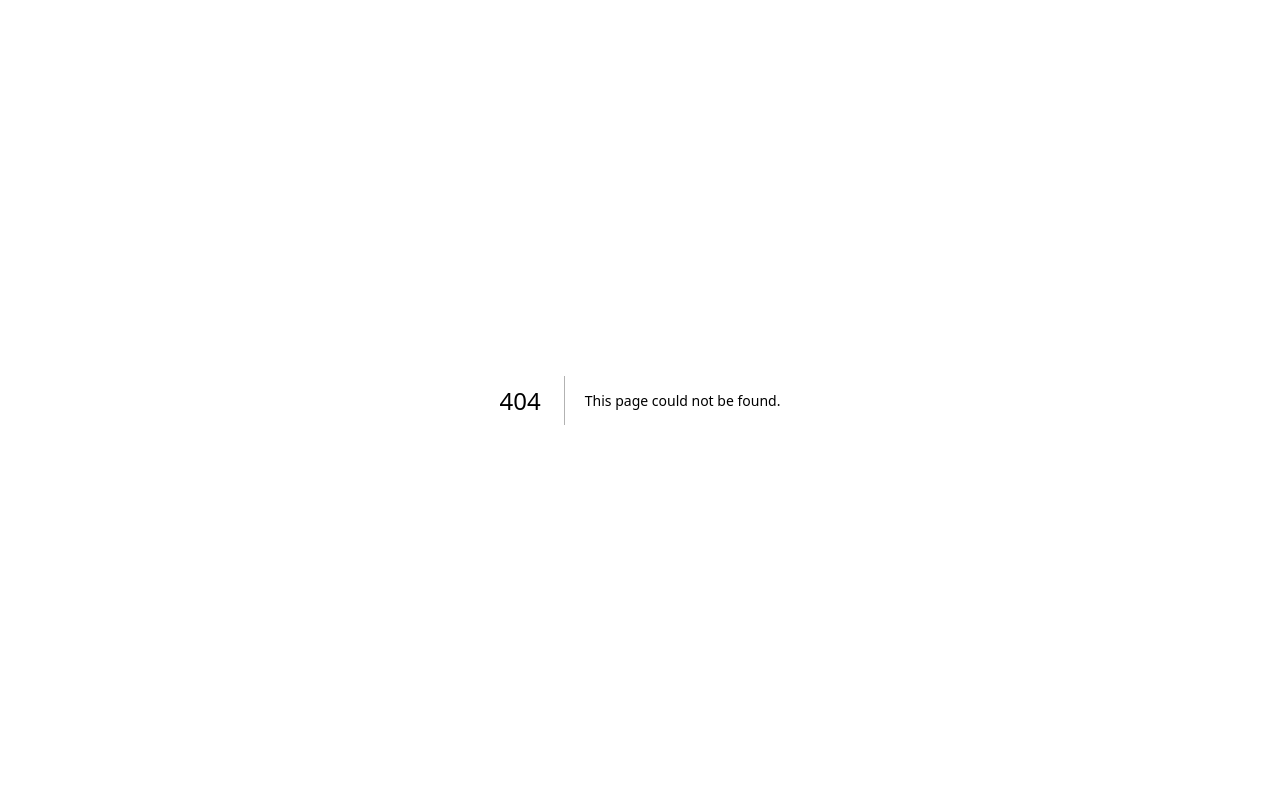
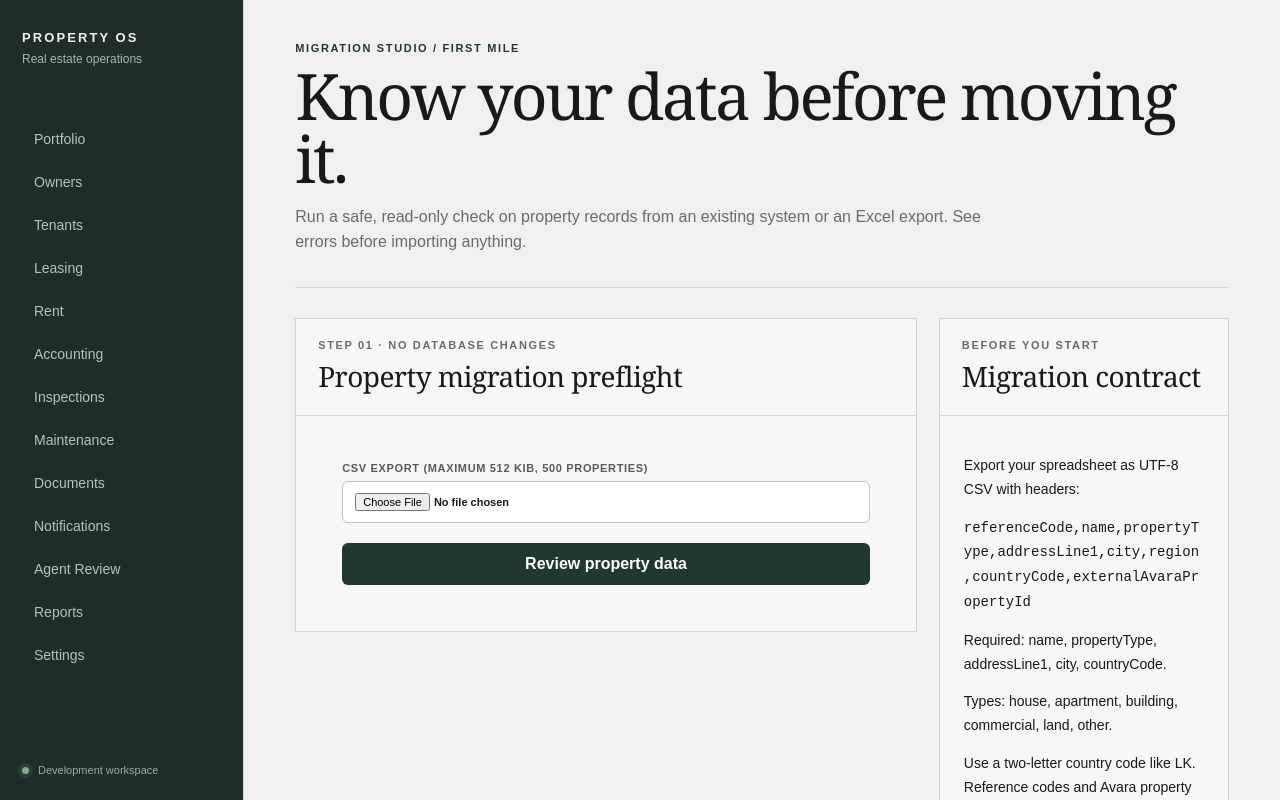
Before and after one commit to RealEstateSassApplication/property-management-OS, a Next.js app in the folder apps/web/: page /onboarding in a window 1280 px wide. Before the commit this address had no page. Shown: the top 800 px of the page. Built offline with nearby package versions, Linux system fonts and the light colour scheme.

Commit message:
feat(onboarding): add safe portfolio migration preflight workspace

```diff
--- /dev/null
+++ b/apps/web/app/onboarding/page.tsx
@@ -0,0 +1,100 @@
+"use client";
+
+import { useActionState } from "react";
+import { AppShell } from "../components/app-shell";
+import { previewPropertyCSV, type PreflightState } from "./actions";
+
+const initialState: PreflightState = { status: "idle", message: "" };
+
+export default function OnboardingPage() {
+  const [state, action, pending] = useActionState(previewPropertyCSV, initialState);
+  const report = state.report;
+
+  return (
+    <AppShell section="Onboarding">
+      <header className="workspaceHeader">
+        <div>
+          <p className="eyebrow">MIGRATION STUDIO / FIRST MILE</p>
+          <h1 className="pageTitle">Know your data before moving it.</h1>
+          <p className="pageIntro">Run a safe, read-only check on property records from an existing system or an Excel export. See errors before importing anything.</p>
+        </div>
+      </header>
+
+      <section className="contentGrid">
+        <article className="panel panelWide">
+          <header className="panelHeader">
+            <div><p className="panelKicker">STEP 01 · NO DATABASE CHANGES</p><h2>Property migration preflight</h2></div>
+          </header>
+          <div style={{ padding: 24 }}>
+            <form action={action} className="stackedForm">
+              <label htmlFor="portfolioCsv">
+                CSV export (maximum 512 KiB, 500 properties)
+                <input id="portfolioCsv" name="file" type="file" accept=".csv,text/csv" required />
+              </label>
+              <button className="primaryButton" type="submit" disabled={pending}>{pending ? "Checking file..." : "Review property data"}</button>
+            </form>
+            {state.message ? (
+              <div className="noticePanel" role={state.status === "error" ? "alert" : "status"}>
+                <strong>{state.status === "error" ? "Preflight could not run" : "Preflight result"}</strong>
+                <p>{state.message}</p>
+              </div>
+            ) : null}
+          </div>
+          {report ? (
+            <div style={{ padding: "0 24px 24px" }}>
+              <div className="metricStrip" aria-label="CSV readiness statistics">
+                <div><strong>{report.totalRows}</strong><span>Rows checked</span></div>
+                <div><strong>{report.readyRows}</strong><span>Valid rows</span></div>
+                <div><strong>{report.invalidRows}</strong><span>Need correction</span></div>
+              </div>
+              <h3 style={{ marginTop: 28 }}>Sample of validated rows</h3>
+              <div className="dataTableWrap">
+                <table className="dataTable">
+                  <thead><tr><th>Row</th><th>Property</th><th>Reference</th><th>Type</th><th>City</th><th>Country</th></tr></thead>
+                  <tbody>
+                    {report.previewRows.map((item) => (
+                      <tr key={item.row}>
+                        <td>{item.row}</td><td>{item.name}</td><td>{item.referenceCode || "—"}</td>
+                        <td>{item.propertyType}</td><td>{item.city}</td><td>{item.countryCode}</td>
+                      </tr>
+                    ))}
+                  </tbody>
+                </table>
+              </div>
+              {report.previewRows.length === 0 ? <p>No valid rows available to preview.</p> : null}
+              {report.issues.length ? (
+                <>
+                  <h3 style={{ marginTop: 28 }}>Corrections needed ({report.issues.length})</h3>
+                  <div className="dataTableWrap">
+                    <table className="dataTable">
+                      <thead><tr><th>Row</th><th>Field</th><th>Issue</th></tr></thead>
+                      <tbody>{report.issues.slice(0, 30).map((issue, index) => (
+                        <tr key={`${issue.row}-${issue.code}-${index}`}>
+                          <td>{issue.row}</td><td>{issue.field || "CSV"}</td><td>{issue.message}</td>
+                        </tr>
+                      ))}</tbody>
+                    </table>
+                  </div>
+                  {report.issues.length > 30 ? <p>Showing the first 30 issues. Fix these and run preflight again.</p> : null}
+                </>
+              ) : null}
+            </div>
+          ) : null}
+        </article>
+
+        <aside className="panel">
+          <header className="panelHeader"><div><p className="panelKicker">BEFORE YOU START</p><h2>Migration contract</h2></div></header>
+          <div style={{ padding: 24, lineHeight: 1.7, fontSize: 14 }}>
+            <p>Export your spreadsheet as UTF-8 CSV with headers:</p>
+            <code style={{ overflowWrap: "anywhere" }}>referenceCode,name,propertyType,addressLine1,city,region,countryCode,externalAvaraPropertyId</code>
+            <p>Required: name, propertyType, addressLine1, city, countryCode.</p>
+            <p>Types: house, apartment, building, commercial, land, other.</p>
+            <p>Use a two-letter country code like LK. Reference codes and Avara property IDs must be unique within the file.</p>
+            <p><strong>Privacy:</strong> The CSV is analyzed for this request and is not saved as an import job. No data is created or overwritten.</p>
+            <p>Review the strategy and phased production requirements in <code>docs/product-strategy-and-roadmap.md</code>.</p>
+          </div>
+        </aside>
+      </section>
+    </AppShell>
+  );
+}
```
